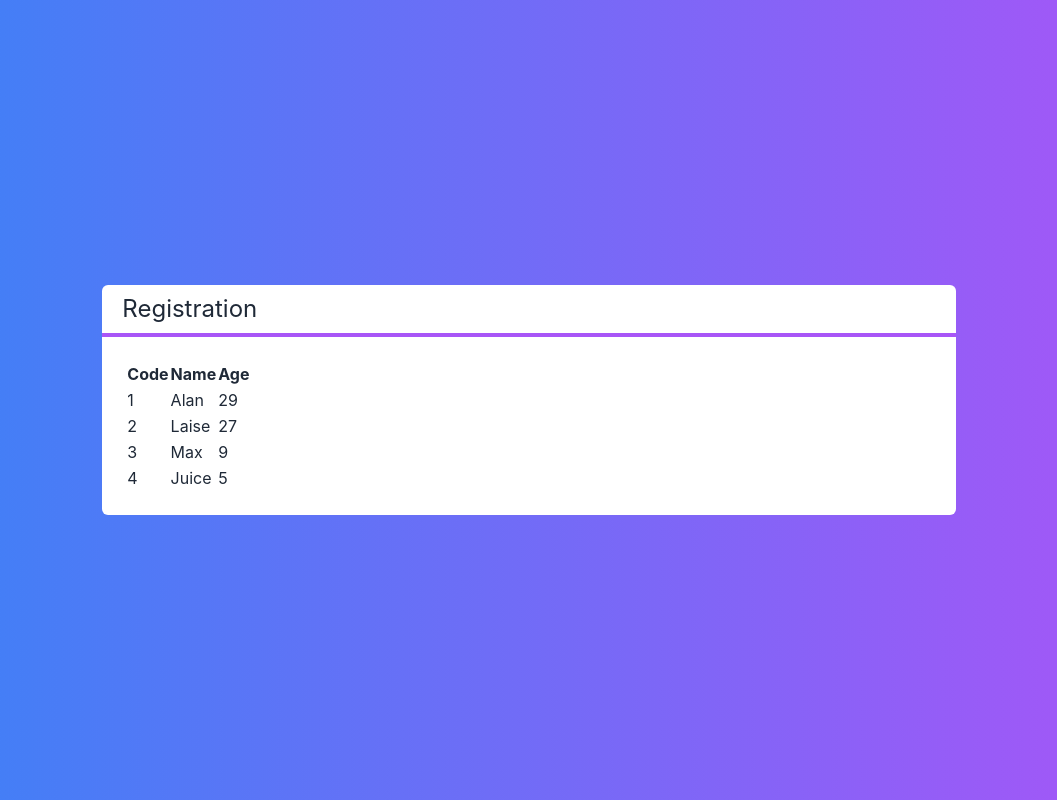
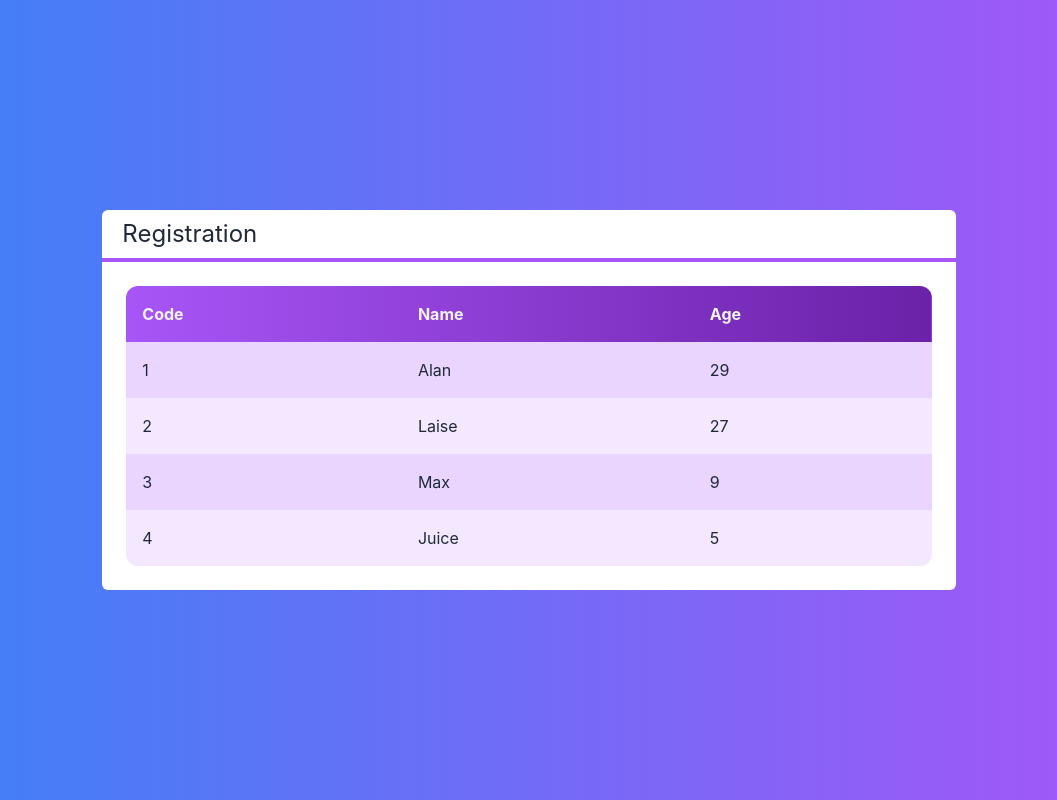
Before and after one commit to alanmxll/form-client, a Next.js app: page / in a window 1280 px wide. Shown: the whole page, without its empty margins (111-1168 px from the left). Built offline with nearby package versions, Linux system fonts and the light colour scheme.

Commit message:
apply style on Table component

```diff
--- a/src/components/Table.tsx
+++ b/src/components/Table.tsx
@@ -8,9 +8,9 @@
   function renderHeader() {
     return (
       <tr>
-        <th>Code</th>
-        <th>Name</th>
-        <th>Age</th>
+        <th className="text-left p-4">Code</th>
+        <th className="text-left p-4">Name</th>
+        <th className="text-left p-4">Age</th>
       </tr>
     );
   }
@@ -18,18 +18,28 @@
   function renderData() {
     return props.clients?.map((client, index) => {
       return (
-        <tr key={client.id}>
-          <td>{client.id}</td>
-          <td>{client.name}</td>
-          <td>{client.age}</td>
+        <tr
+          key={client.id}
+          className={`${index % 2 === 0 ? "bg-purple-200" : "bg-purple-100"}`}
+        >
+          <td className="text-left p-4">{client.id}</td>
+          <td className="text-left p-4">{client.name}</td>
+          <td className="text-left p-4">{client.age}</td>
         </tr>
       );
     });
   }
 
   return (
-    <table>
-      <thead>{renderHeader()}</thead>
+    <table className="w-full rounded-xl overflow-hidden">
+      <thead
+        className={`
+        text-gray-100
+          bg-gradient-to-r from-purple-500 to-purple-800
+        `}
+      >
+        {renderHeader()}
+      </thead>
       <tbody>{renderData()}</tbody>
     </table>
   );
```
